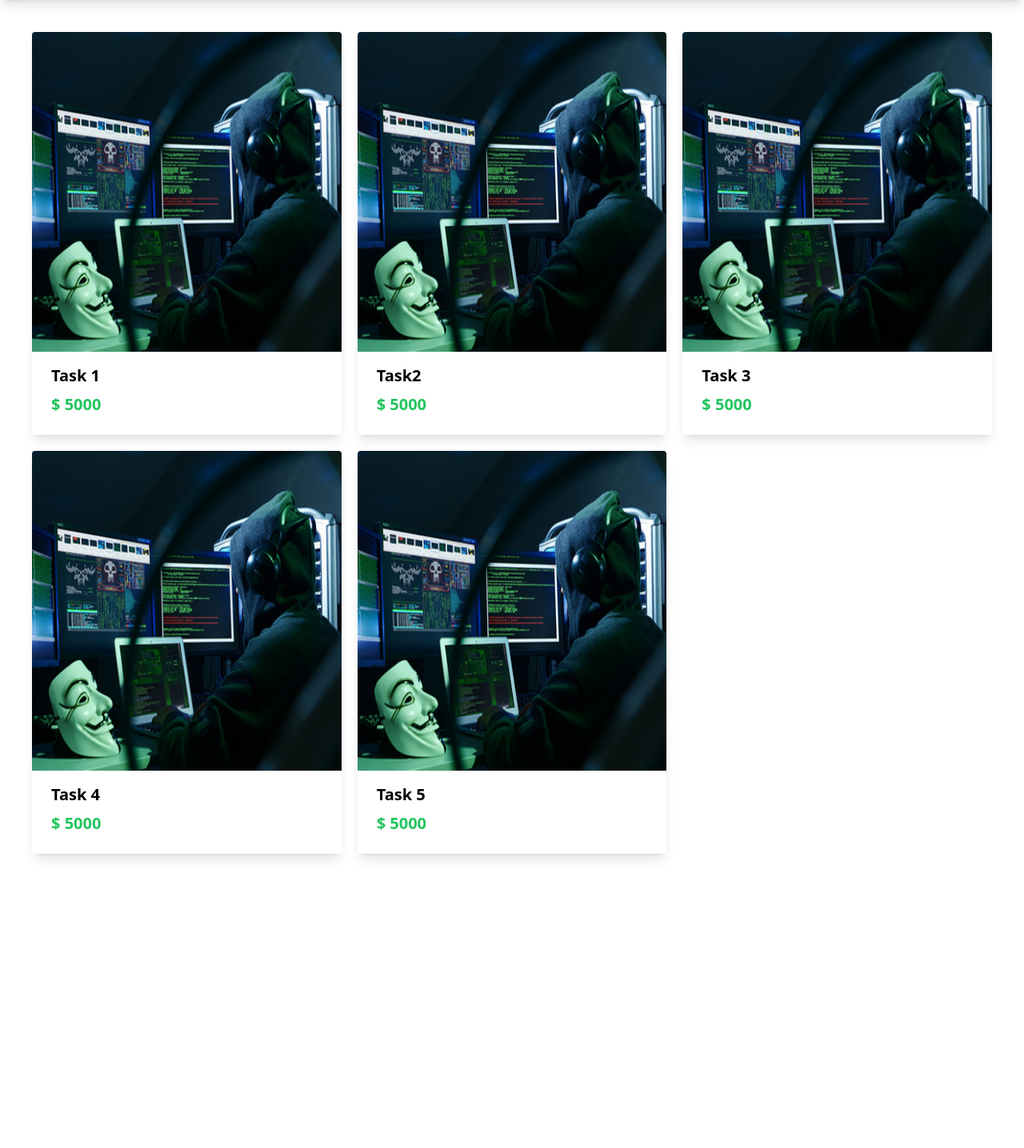
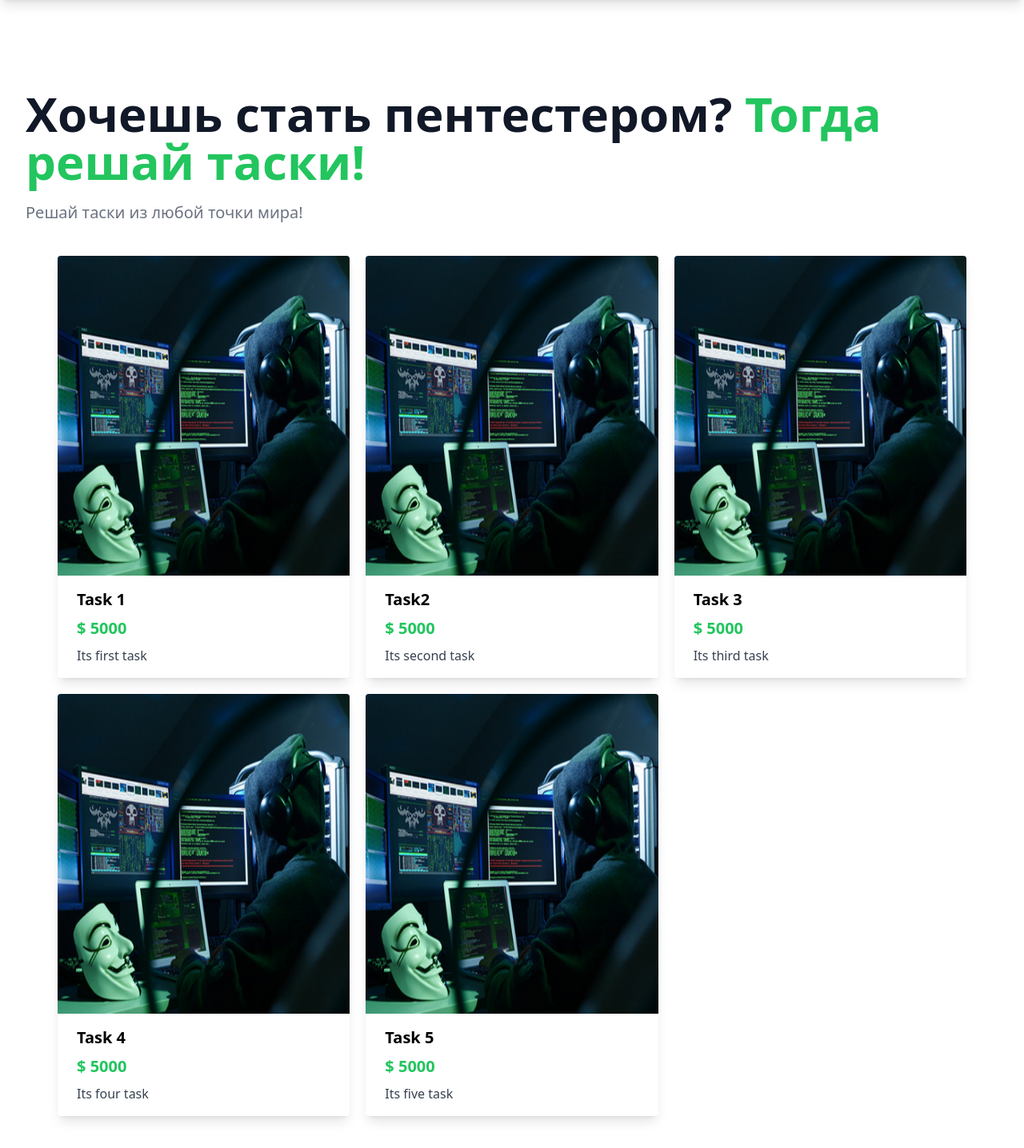
Before and after one commit to sheepster/Uwrite, a Django app: page /Uwrite/ in a window 1280 px wide. Shown: the part 72-1508 px from the top of the page at 80% size. Before the commit the page ends 1147 px from the top, so only its background shows below. Run offline with Django 5.2, Linux system fonts and the light colour scheme; data comes from the database, SQL or seed files in the repository.

Commit message:
detail styled template

```diff
--- a/Uwrite/Uwrite/settings.py
+++ b/Uwrite/Uwrite/settings.py
@@ -37,7 +37,10 @@ INSTALLED_APPS = [
     'django.contrib.sessions',
     'django.contrib.messages',
     'django.contrib.staticfiles',
+    'django.contrib.humanize',
+
     'myapp',
+
 ]
 
 MIDDLEWARE = [
--- a/Uwrite/myapp/static/myapp/styles.css
+++ b/Uwrite/myapp/static/myapp/styles.css
@@ -567,6 +567,26 @@ video {
   margin-bottom: 0.5rem;
 }
 
+.mt-10 {
+  margin-top: 2.5rem;
+}
+
+.mt-3 {
+  margin-top: 0.75rem;
+}
+
+.mt-5 {
+  margin-top: 1.25rem;
+}
+
+.ml-10 {
+  margin-left: 2.5rem;
+}
+
+.mt-7 {
+  margin-top: 1.75rem;
+}
+
 .block {
   display: block;
 }
@@ -587,6 +607,14 @@ video {
   height: 400px;
 }
 
+.h-\[350px\] {
+  height: 350px;
+}
+
+.h-\[300px\] {
+  height: 300px;
+}
+
 .w-8 {
   width: 2rem;
 }
@@ -595,8 +623,28 @@ video {
   width: 100%;
 }
 
+.w-\[400\] {
+  width: 400;
+}
+
+.w-\[300\] {
+  width: 300;
+}
+
+.w-1\/3 {
+  width: 33.333333%;
+}
+
+.w-2\/3 {
+  width: 66.666667%;
+}
+
 .max-w-6xl {
   max-width: 72rem;
+}
+
+.max-w-7xl {
+  max-width: 80rem;
 }
 
 .grid-cols-1 {
@@ -605,6 +653,10 @@ video {
 
 .items-center {
   align-items: center;
+}
+
+.justify-center {
+  justify-content: center;
 }
 
 .justify-between {
@@ -688,12 +740,21 @@ video {
   line-height: 1.75rem;
 }
 
+.text-base {
+  font-size: 1rem;
+  line-height: 1.5rem;
+}
+
 .font-bold {
   font-weight: 700;
 }
 
 .font-semibold {
   font-weight: 600;
+}
+
+.font-extrabold {
+  font-weight: 800;
 }
 
 .text-gray-500 {
@@ -706,6 +767,21 @@ video {
   color: rgb(34 197 94 / var(--tw-text-opacity));
 }
 
+.text-gray-700 {
+  --tw-text-opacity: 1;
+  color: rgb(55 65 81 / var(--tw-text-opacity));
+}
+
+.text-gray-900 {
+  --tw-text-opacity: 1;
+  color: rgb(17 24 39 / var(--tw-text-opacity));
+}
+
+.text-gray-600 {
+  --tw-text-opacity: 1;
+  color: rgb(75 85 99 / var(--tw-text-opacity));
+}
+
 .shadow-lg {
   --tw-shadow: 0 10px 15px -3px rgb(0 0 0 / 0.1), 0 4px 6px -4px rgb(0 0 0 / 0.1);
   --tw-shadow-colored: 0 10px 15px -3px var(--tw-shadow-color), 0 4px 6px -4px var(--tw-shadow-color);
@@ -713,13 +789,110 @@ video {
 }
 
 @media (min-width: 640px) {
+  .sm\:mx-auto {
+    margin-left: auto;
+    margin-right: auto;
+  }
+
+  .sm\:mt-12 {
+    margin-top: 3rem;
+  }
+
+  .sm\:mt-5 {
+    margin-top: 1.25rem;
+  }
+
+  .sm\:max-w-xl {
+    max-width: 36rem;
+  }
+
   .sm\:grid-cols-1 {
     grid-template-columns: repeat(1, minmax(0, 1fr));
+  }
+
+  .sm\:px-6 {
+    padding-left: 1.5rem;
+    padding-right: 1.5rem;
+  }
+
+  .sm\:text-center {
+    text-align: center;
+  }
+
+  .sm\:text-5xl {
+    font-size: 3rem;
+    line-height: 1;
+  }
+
+  .sm\:text-lg {
+    font-size: 1.125rem;
+    line-height: 1.75rem;
   }
 }
 
 @media (min-width: 768px) {
+  .md\:mt-16 {
+    margin-top: 4rem;
+  }
+
+  .md\:mt-5 {
+    margin-top: 1.25rem;
+  }
+
   .md\:grid-cols-3 {
     grid-template-columns: repeat(3, minmax(0, 1fr));
   }
+
+  .md\:grid-cols-2 {
+    grid-template-columns: repeat(2, minmax(0, 1fr));
+  }
+
+  .md\:text-6xl {
+    font-size: 3.75rem;
+    line-height: 1;
+  }
+
+  .md\:text-xl {
+    font-size: 1.25rem;
+    line-height: 1.75rem;
+  }
 }
+
+@media (min-width: 1024px) {
+  .lg\:mx-8 {
+    margin-left: 2rem;
+    margin-right: 2rem;
+  }
+
+  .lg\:mx-0 {
+    margin-left: 0px;
+    margin-right: 0px;
+  }
+
+  .lg\:mt-20 {
+    margin-top: 5rem;
+  }
+
+  .lg\:px-8 {
+    padding-left: 2rem;
+    padding-right: 2rem;
+  }
+
+  .lg\:text-left {
+    text-align: left;
+  }
+
+  .lg\:text-center {
+    text-align: center;
+  }
+}
+
+@media (min-width: 1280px) {
+  .xl\:mt-28 {
+    margin-top: 7rem;
+  }
+
+  .xl\:inline {
+    display: inline;
+  }
+}
--- a/Uwrite/myapp/templates/myapp/index.html
+++ b/Uwrite/myapp/templates/myapp/index.html
@@ -1,6 +1,15 @@
 {% extends "myapp/base.html" %}
 
 {% block content%}
+<main class="mt-10 mx-auto max-w-7xl px-4 sm:mt-12 sm:px-6 md:mt-16 lg:mt-20 lg:px-8 xl:mt-28">
+	<div class="sm:text-center lg:text-left">
+		<h1 class="text-4xl font-extrabold text-gray-900 sm:text-5xl md:text-6xl">
+			<span class="block xl:inline">Хочешь стать пентестером?</span>
+			<span class="block xl:inline text-green-500">Тогда решай таски!</span>
+		</h1>
+		<p class="mt-3 text-base text-gray-500 sm:mt-5 sm:text-lg sm:max-w-xl sm:mx-auto md:mt-5 md:text-xl lg:mx-0">Решай таски из любой точки мира!</p>
+	</div>
+
 
 	<div class="p-10 grid grid-cols-1 sm:grid-cols-1 md:grid-cols-3 xl:grid-col-3 lg:grid-col-3 gap-5">
 		{% for item in items %}
@@ -10,10 +19,16 @@
 						<div class="px-6 py-4">
 							<p class="font-bold text-xl mb-2">{{item.name}}</p>
 							<p class="font-bold text-xl text-green-500 mb-2">$ {{item.price}}</p>
+							<p class="text-gray-700 text-base">{{ item.description}}</p>
 						</div>
 					</div>
 			</a>
 		{% endfor %}
 	</div>
+</main>
+
+
+
+
 
 {% endblock content%}
```
Also changed, not shown: Uwrite/myapp/templates/myapp/detail.html (+9 -6 lines). Lines whose indentation alone changed are shown as unchanged.
